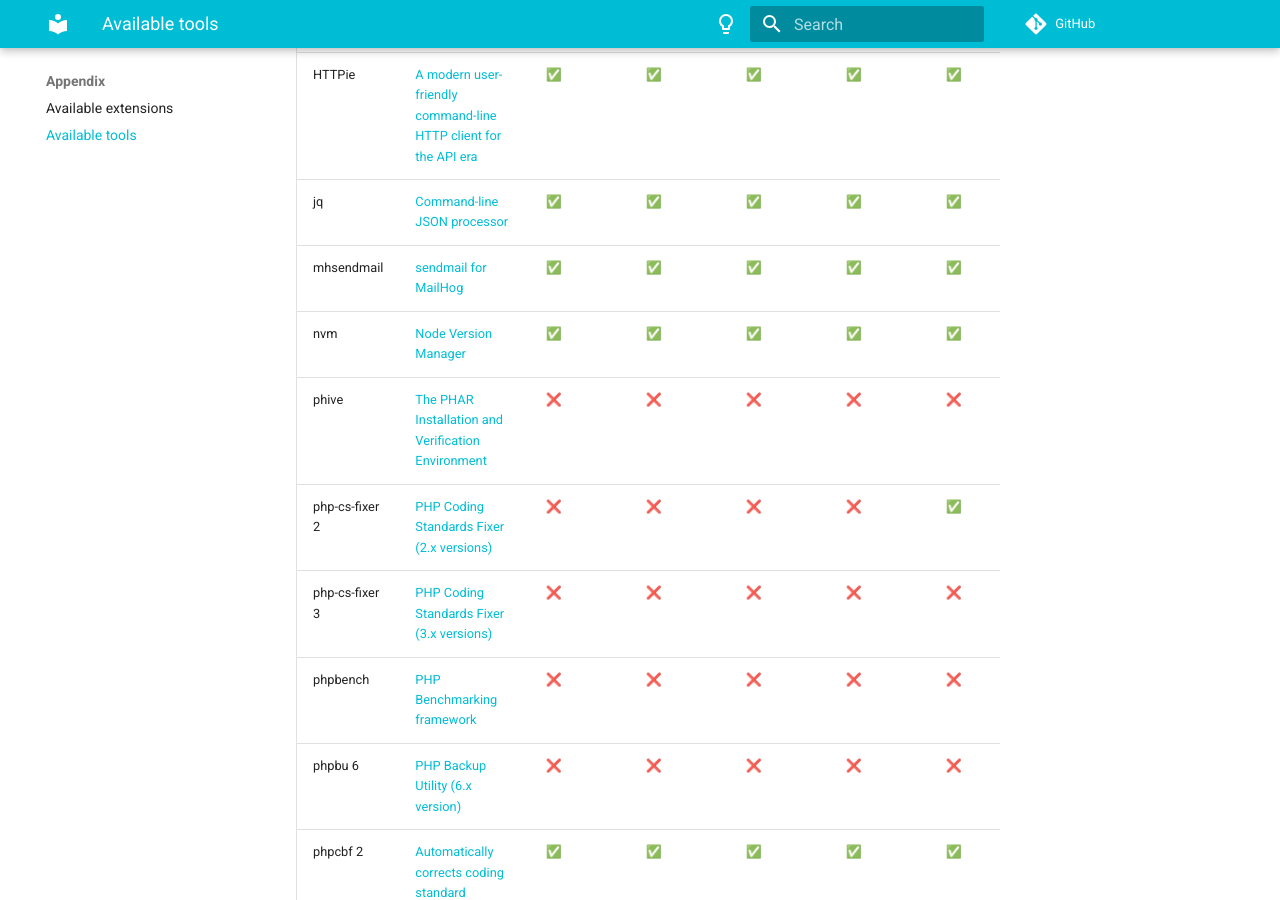
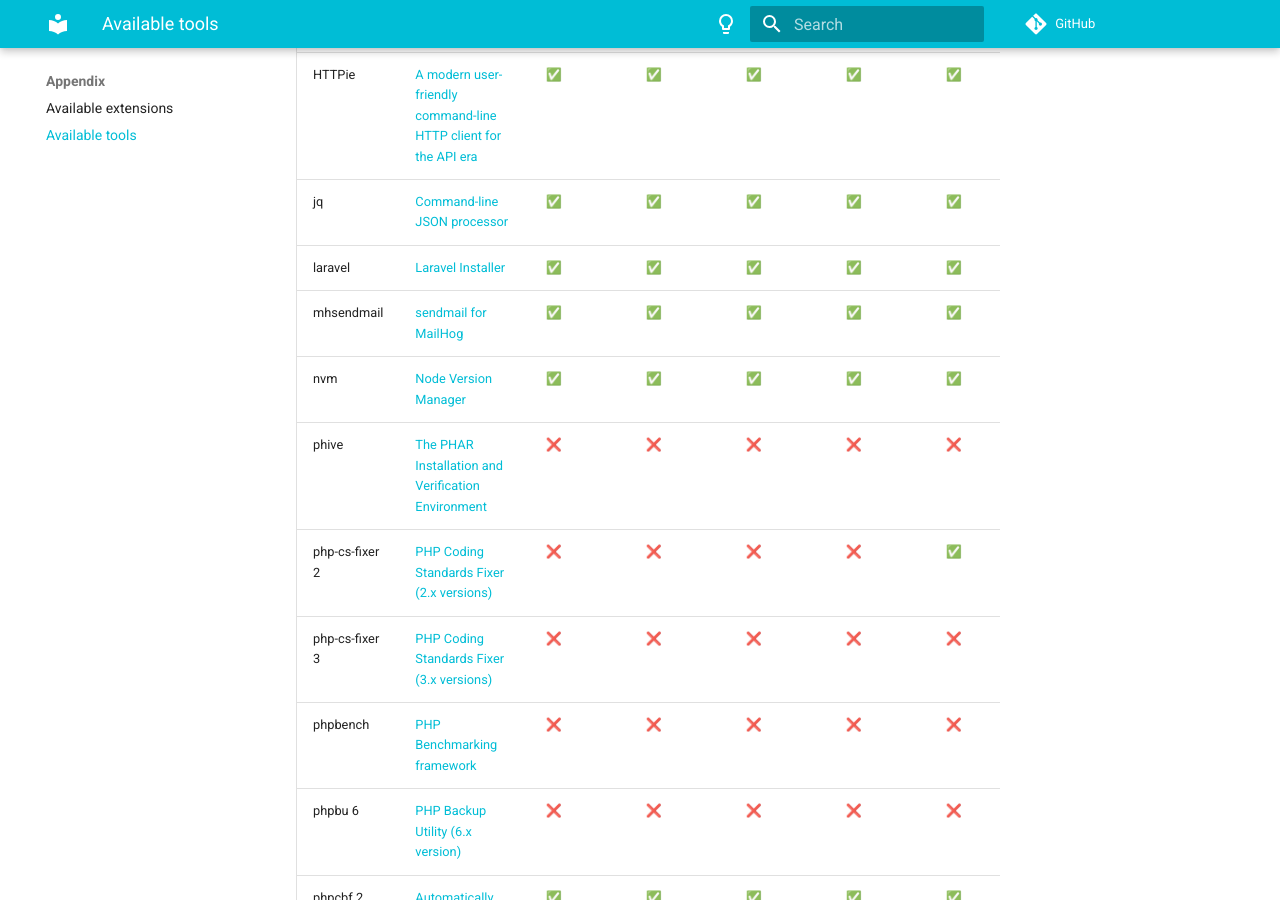
Before and after one commit to llaville/docker-php-toolbox, an MkDocs documentation site: the page built from docs/appendix/tools.md, in a window 1280 px wide and 900 px high, scrolled down 1416 px. Built offline with MkDocs 1.6.1 and Material for MkDocs 9.7.7, drawn with Linux system fonts in a browser that asks for light colours; comment, search, counter and statistics services are not loaded.

Commit message:
Add tool to docs.

```diff
--- a/docs/appendix/tools.md
+++ b/docs/appendix/tools.md
@@ -23,6 +23,7 @@
 | HTTP Prompt | [An interactive command-line HTTP and API testing client built on top of HTTPie](https://github.com/httpie/http-prompt) | &#x2705; | &#x2705; | &#x2705; | &#x2705; | &#x2705; | &#x2705; | &#x2705; | &#x2705; | &#x2705; | &#x2705; | &#x2705; | &#x2705; |
 | HTTPie | [A modern user-friendly command-line HTTP client for the API era](https://github.com/httpie/httpie) | &#x2705; | &#x2705; | &#x2705; | &#x2705; | &#x2705; | &#x2705; | &#x2705; | &#x2705; | &#x2705; | &#x2705; | &#x2705; | &#x2705; |
 | jq | [Command-line JSON processor](https://github.com/stedolan/jq) | &#x2705; | &#x2705; | &#x2705; | &#x2705; | &#x2705; | &#x2705; | &#x2705; | &#x2705; | &#x2705; | &#x2705; | &#x2705; | &#x2705; |
+| laravel | [Laravel Installer](https://laravel.com/docs/8.x/installation#the-laravel-installer) | &#x2705; | &#x2705; | &#x2705; | &#x2705; | &#x2705; | &#x2705; | &#x2705; | &#x2705; | &#x2705; | &#x2705; | &#x2705; | &#x2705; |
 | mhsendmail | [sendmail for MailHog](https://github.com/BlueBambooStudios/mhsendmail) | &#x2705; | &#x2705; | &#x2705; | &#x2705; | &#x2705; | &#x2705; | &#x2705; | &#x2705; | &#x2705; | &#x2705; | &#x2705; | &#x2705; |
 | nvm | [Node Version Manager](https://github.com/nvm-sh/nvm) | &#x2705; | &#x2705; | &#x2705; | &#x2705; | &#x2705; | &#x2705; | &#x2705; | &#x2705; | &#x2705; | &#x2705; | &#x2705; | &#x2705; |
 | phive | [The PHAR Installation and Verification Environment](https://github.com/phar-io/phive) | &#x274C; | &#x274C; | &#x274C; | &#x274C; | &#x274C; | &#x274C; | &#x274C; | &#x274C; | &#x2705; | &#x2705; | &#x2705; | &#x2705; |
```
